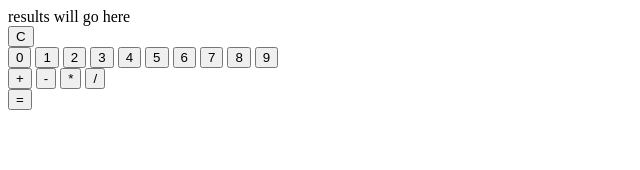
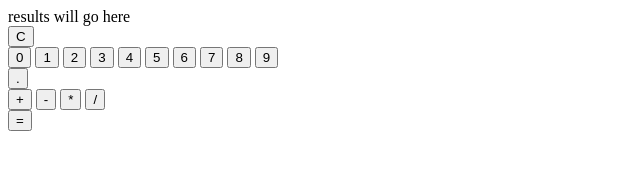
Before and after one commit to hurr-son/calculator, a plain HTML site: page index.html in a window 1280 px wide. Shown: the whole page, without its empty margins (0-640 px from the left). Drawn offline with Linux system fonts and the light colour scheme.

Commit message:
Added a point button

```diff
--- a/index.html
+++ b/index.html
@@ -25,6 +25,7 @@
             <button id="8" class="digit">8</button>
             <button id="9" class="digit">9</button>
         </div>
+        <button id="point">.</button>
         <div class="operatorBtns">
             <button id="add" class="operatorBtn">+</button>
             <button id="subtract" class="operatorBtn">-</button>
```
